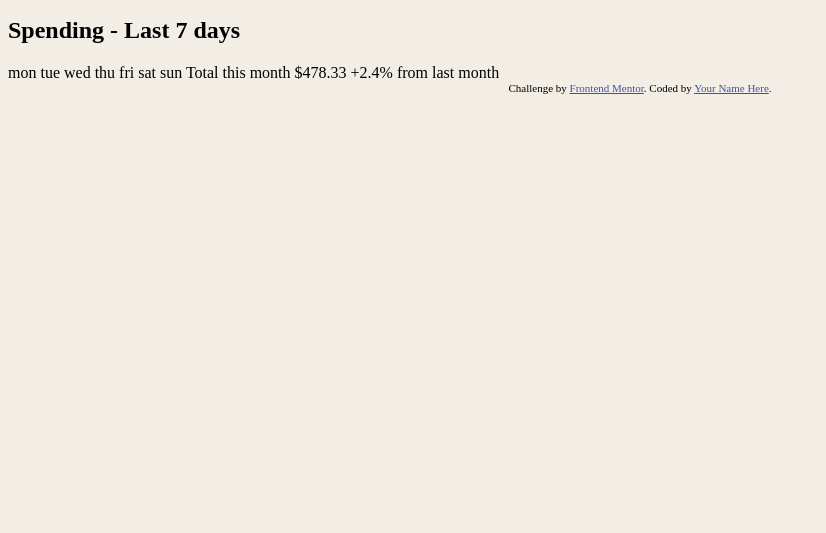
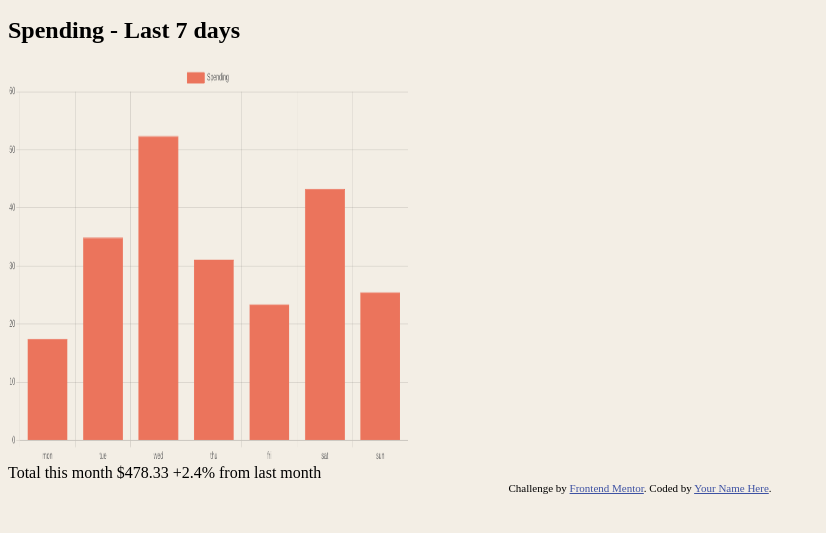
Before and after one commit to sergio-oliveira-br/expenses-chart, a plain HTML site: page index.html in a window 1280 px wide. Shown: the part 119-652 px from the top of the page, without its empty margins (0-826 px from the left). Drawn offline with nearby package versions, Linux system fonts and the light colour scheme.

Commit message:
update the chart

```diff
--- a/data.json
+++ b/data.json
@@ -1,3 +1,4 @@
+
 [
   {
     "day": "mon",
--- a/index.html
+++ b/index.html
@@ -10,7 +10,12 @@
 
     <!-- CSS Link -->
     <link rel="stylesheet" href="../expenses-chart/style/style.css">
-  </head>
+
+    <!-- JSON Link -->
+    <script src="https://cdn.jsdelivr.net/npm/chart.js"></script>
+
+    <!-- JS Link -->
+    <script type="text/javascript" src="script.js"></script>  </head>
   <body>
     <div
       class="header">
@@ -21,13 +26,7 @@
     <div>
       <h2>Spending - Last 7 days</h2>
 
-      mon
-      tue
-      wed
-      thu
-      fri
-      sat
-      sun
+      <canvas id="myChart"></canvas>
 
       Total this month
       $478.33
--- /dev/null
+++ b/script.js
@@ -0,0 +1,72 @@
+window.onload = function()
+{
+      var ctx = document.getElementById("myChart").getContext("2d");
+
+      var data = [
+          {
+              "day": "mon",
+              "amount": 17.45
+          },
+          {
+              "day": "tue",
+              "amount": 34.91
+          },
+          {
+              "day": "wed",
+              "amount": 52.36
+          },
+          {
+              "day": "thu",
+              "amount": 31.07
+          },
+          {
+              "day": "fri",
+              "amount": 23.39
+          },
+          {
+              "day": "sat",
+              "amount": 43.28
+          },
+          {
+              "day": "sun",
+              "amount": 25.48
+          }
+      ];
+
+      var labels = data.map(function(item)
+      {
+          return item.day;
+      });
+
+      var amounts = data.map(function(item)
+      {
+          return item.amount;
+      });
+
+      var myChart = new Chart(ctx,
+      {
+          type: 'bar',
+          data:
+            {
+                  labels: labels,
+                  datasets:
+                  [{
+                        label: 'Spending',
+                        data: amounts,
+                        backgroundColor: '#EB745C',
+                        borderColor: '#EB745C',
+                        borderWidth: 1,
+                  }]
+            },
+          options:
+            {
+              scales:
+              {
+                  y:
+                  {
+                      beginAtZero: true
+                  }
+              }
+            }
+      });
+  }
--- a/style/style.css
+++ b/style/style.css
@@ -17,6 +17,14 @@ body
 }
 
 
+/*
+** Chart
+*/
+#myChart
+{
+      width: 400px !important;
+      height: 400px !important;
+}
 
 /*
 ** Signature
```
